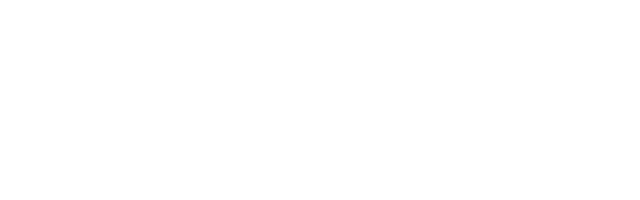
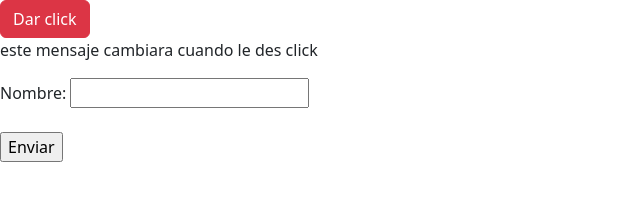
Before and after one commit to torco34/event-TalentLogy, a plain HTML site: page index.html in a window 1280 px wide. Shown: the whole page, without its empty margins (0-640 px from the left). Drawn offline with Linux system fonts and the light colour scheme.

Commit message:
Primer ejercicio

```diff
--- a/index.html
+++ b/index.html
@@ -8,6 +8,21 @@
     <title>Document</title>
   </head>
   <body>
+    <nav class=""></nav>
+    <section class="combiar-texto">
+      <div class="elemento">
+        <button id="buton" class="btn btn-danger">Dar click</button>
+        <p id="mensaje">este mensaje cambiara cuando le des click</p>
+      </div>
+    </section>
+    <section>
+      <form id="myForm">
+        <label for="name">Nombre:</label>
+        <input type="text" id="name" name="name" /><br /><br />
+        <input type="submit" value="Enviar" />
+      </form>
+    </section>
     <script src="./bootstrap/js/bootstrap.min.js"></script>
+    <script src="./js/main.js"></script>
   </body>
 </html>
--- a/js/main.js
+++ b/js/main.js
@@ -0,0 +1,6 @@
+const boton = document.getElementById("buton");
+const mensaje = document.getElementById("mensaje");
+
+boton.addEventListener("click", () => {
+  mensaje.textContent = "¡Haz hecho clic en el botón!";
+});
```
